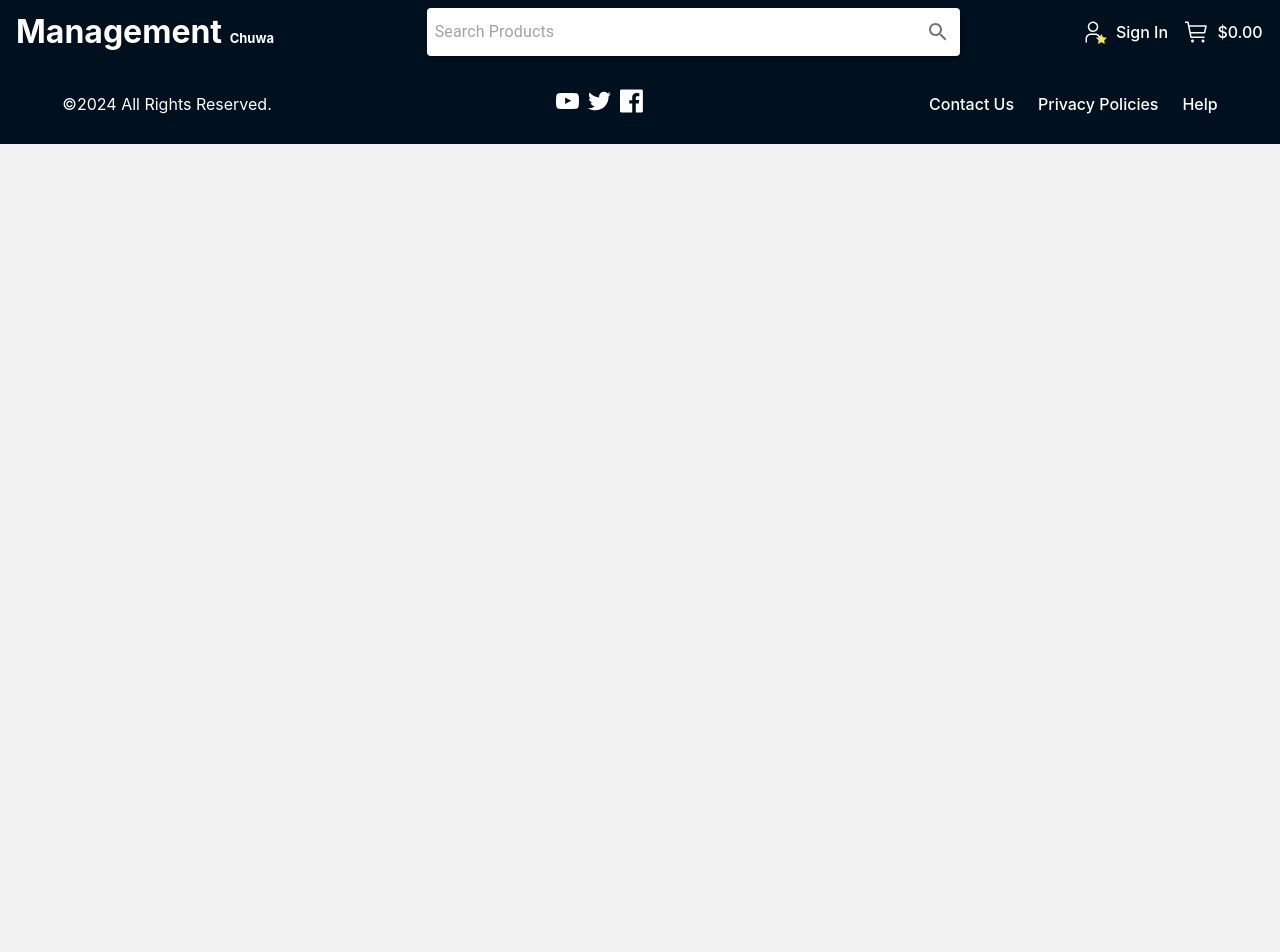
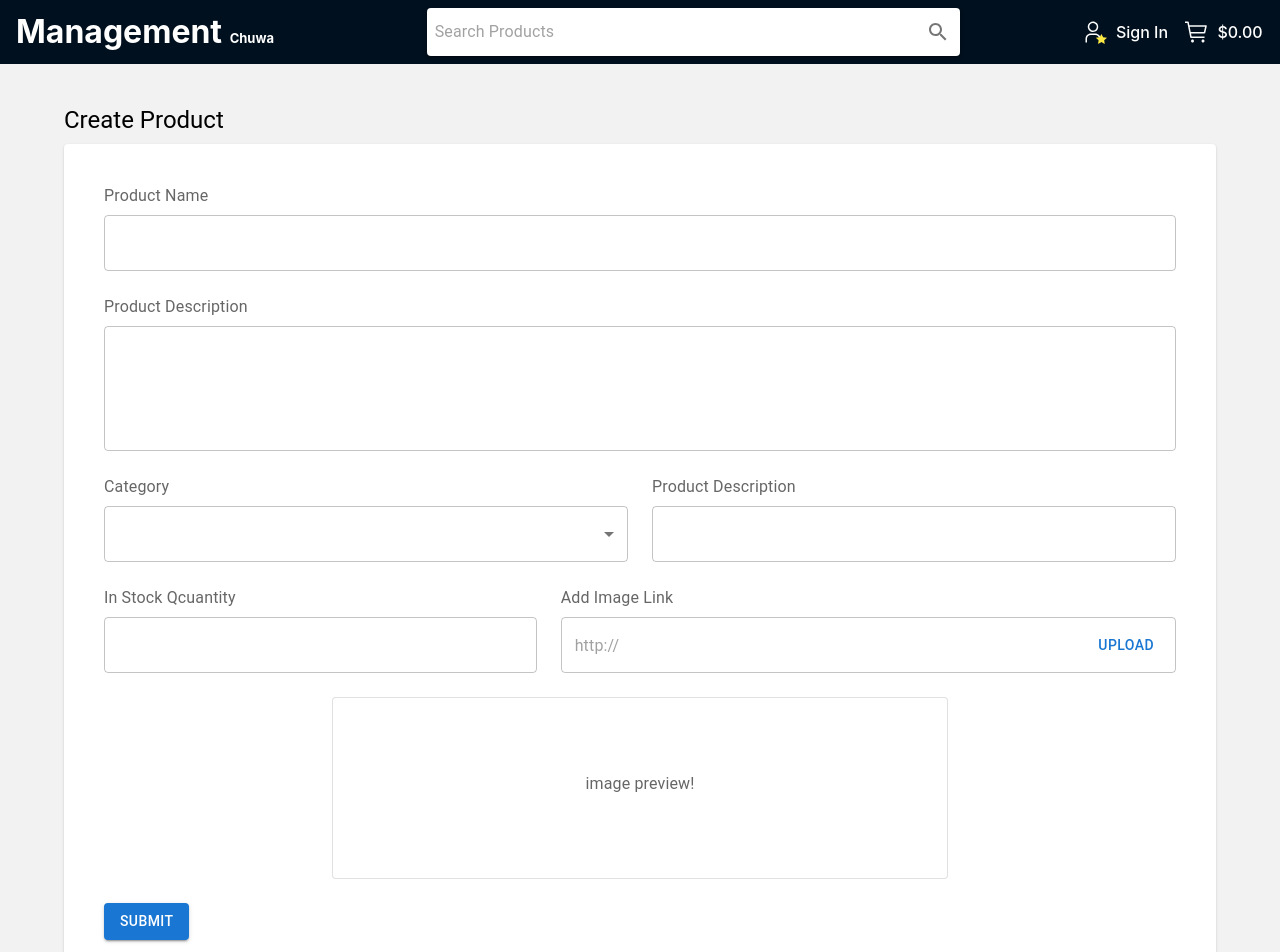
Before and after one commit to smudgebaby/Project1, a React (Vite) app in the folder product management system/: page /create in a window 1280 px wide. Shown: the top 952 px of the page. Before the commit the page ends 800 px from the top, so only its background shows below. Built offline with nearby package versions, Linux system fonts and the light colour scheme.

Commit message:
create product page

```diff
--- a/product management system/src/App.jsx
+++ b/product management system/src/App.jsx
@@ -4,6 +4,7 @@ import SignIn from './Pages/SignIn/SignIn.jsx'
 import SignUp from './Pages/SignUp/SignUp.jsx'
 import Header from './Components/Header.jsx';
 import Footer from './Components/Footer.jsx';
+import CreateProduct from './Pages/CreateProduct/CreateProduct.jsx';
 
 function App() {
 
@@ -14,6 +15,7 @@ function App() {
         <Routes>
           <Route path='/signin' element={<SignIn />} />
           <Route path='/signup' element={<SignUp />} />
+          <Route path='/create' element={<CreateProduct />} />
         </Routes>
         <Footer />
       </Router>
--- /dev/null
+++ b/product management system/src/Components/ImagePreview.jsx
@@ -0,0 +1,40 @@
+import React from 'react';
+import Card from '@mui/material/Card';
+import CardMedia from '@mui/material/CardMedia';
+import CardContent from '@mui/material/CardContent';
+import Typography from '@mui/material/Typography';
+
+
+function ImagePreview({ imageUrl }) {
+  return (
+    <Card variant="outlined" fullWidth>
+      {imageUrl ? (
+        <CardMedia
+          component="img"
+          image={imageUrl}
+          alt="Image preview"
+          sx={{
+            height: "100%",
+            objectFit: 'contain',
+            maxHeight:140
+          }}
+        />
+      ) : (
+        <CardContent
+          sx={{
+            display: 'flex',
+            justifyContent: 'center',
+            alignItems: 'center',
+            height: 140,
+          }}
+        >
+          <Typography variant="subtitle1" color="textSecondary">
+            image preview!
+          </Typography>
+        </CardContent>
+      )}
+    </Card>
+  );
+}
+
+export default ImagePreview;
--- /dev/null
+++ b/product management system/src/Pages/CreateProduct/CreateProduct.jsx
@@ -0,0 +1,148 @@
+import {
+  Button,
+  Card,
+  Container,
+  Grid, InputAdornment, InputLabel, MenuItem, Select, styled,
+  TextField,
+  Typography, useMediaQuery, useTheme,
+} from '@mui/material';
+import {useState} from 'react';
+import ImagePreview from '../../Components/ImagePreview.jsx';
+import './CreateProduct.css';
+
+const VisuallyHiddenInput = styled('input')({
+  clip: 'rect(0 0 0 0)',
+  clipPath: 'inset(50%)',
+  height: 1,
+  overflow: 'hidden',
+  position: 'absolute',
+  bottom: 0,
+  left: 0,
+  whiteSpace: 'nowrap',
+  width: 1,
+});
+
+function CreateProduct() {
+  const [category, setCategory] = useState("");
+  const theme = useTheme();
+  const isMobile = useMediaQuery(theme.breakpoints.down('sm'));
+  const [file, setFile] = useState(null);
+
+  const handleFileChange = (event) => {
+    const file = event.target.files[0];
+    if (file) {
+      setFile(file);
+    }
+  };
+
+  const handleChange = (event) => {
+    setCategory(event.target.value);
+  };
+
+  const handleSubmit = (event) => {
+    event.preventDefault();
+    console.log("...");
+  };
+
+  return (
+    <>
+      <Container sx={{my:5}}>
+        <Typography variant="h5" gutterBottom>
+          Create Product
+        </Typography>
+        <form onSubmit={handleSubmit}>
+          <Card sx={{ minWidth: 275, p: 5 }}>
+            <Grid container spacing={3} justifyContent="center">
+              <Grid item xs={12}>
+                <InputLabel id="name-label" sx={{mb: 1}}>Product Name</InputLabel>
+                <TextField
+                  required
+                  labelId="name-label"
+                  id="productName"
+                  name="productName"
+                  fullWidth
+                />
+              </Grid>
+              <Grid item xs={12}>
+                <InputLabel id="description-label" sx={{mb: 1}}>Product Description</InputLabel>
+                <TextField
+                  required
+                  labelId="description-label"
+                  id="productDesc"
+                  name="productDesc"
+                  fullWidth
+                  multiline
+                  rows={4}
+                />
+              </Grid>
+              <Grid item xs={12} sm={6}>
+                <InputLabel id="category-label" sx={{mb: 1}}>Category</InputLabel>
+                <Select
+                  labelId="category-label"
+                  id="category"
+                  value={category}
+                  onChange={handleChange}
+                  fullWidth
+                >
+                  <MenuItem value={'10'}>Ten</MenuItem>
+                  <MenuItem value={'20'}>Twenty</MenuItem>
+                  <MenuItem value={'30'}>Thirty</MenuItem>
+                </Select>
+              </Grid>
+              <Grid item xs={12} sm={6}>
+                <InputLabel id="price-label" sx={{mb: 1}}>Product Description</InputLabel>
+                <TextField
+                  required
+                  labelId="price-label"
+                  id="price"
+                  name="price"
+                  fullWidth
+                />
+              </Grid>
+              <Grid item xs={12} sm={5}>
+                <InputLabel id="quantity-label" sx={{mb: 1}}>In Stock Qcuantity</InputLabel>
+                <TextField
+                  required
+                  labelId="quantity-label"
+                  id="quantity"
+                  name="quantity"
+                  fullWidth
+                />
+              </Grid>
+              <Grid item xs={12} sm={7}>
+                <InputLabel id="image-label" sx={{mb: 1}}>Add Image Link</InputLabel>
+                <TextField
+                  fullWidth
+                  placeholder="http://"
+                  InputProps={{
+                    endAdornment: (
+                      <InputAdornment position="end">
+                        <Button component="label" edge="end">
+                          Upload
+                          <VisuallyHiddenInput
+                            type="file"
+                            onChange={handleFileChange}
+                          />
+                        </Button>
+                      </InputAdornment>
+                    ),
+                  }}
+                />
+              </Grid>
+              <Grid item xs={12} sm={7}>
+                <ImagePreview imageUrl="" />
+              </Grid>
+              <Grid item xs={12} sm={12} style={{ textAlign: isMobile ? 'center' : 'left' }}>
+                <Button type="submit" variant="contained" color="primary">
+                  Submit
+                </Button>
+              </Grid>
+            </Grid>
+          </Card>
+        </form>
+      </Container>
+    </>
+  );
+}
+
+export default CreateProduct;
```
Also changed, not shown: product management system/src/Pages/CreateProduct/CreateProduct.css (added).
